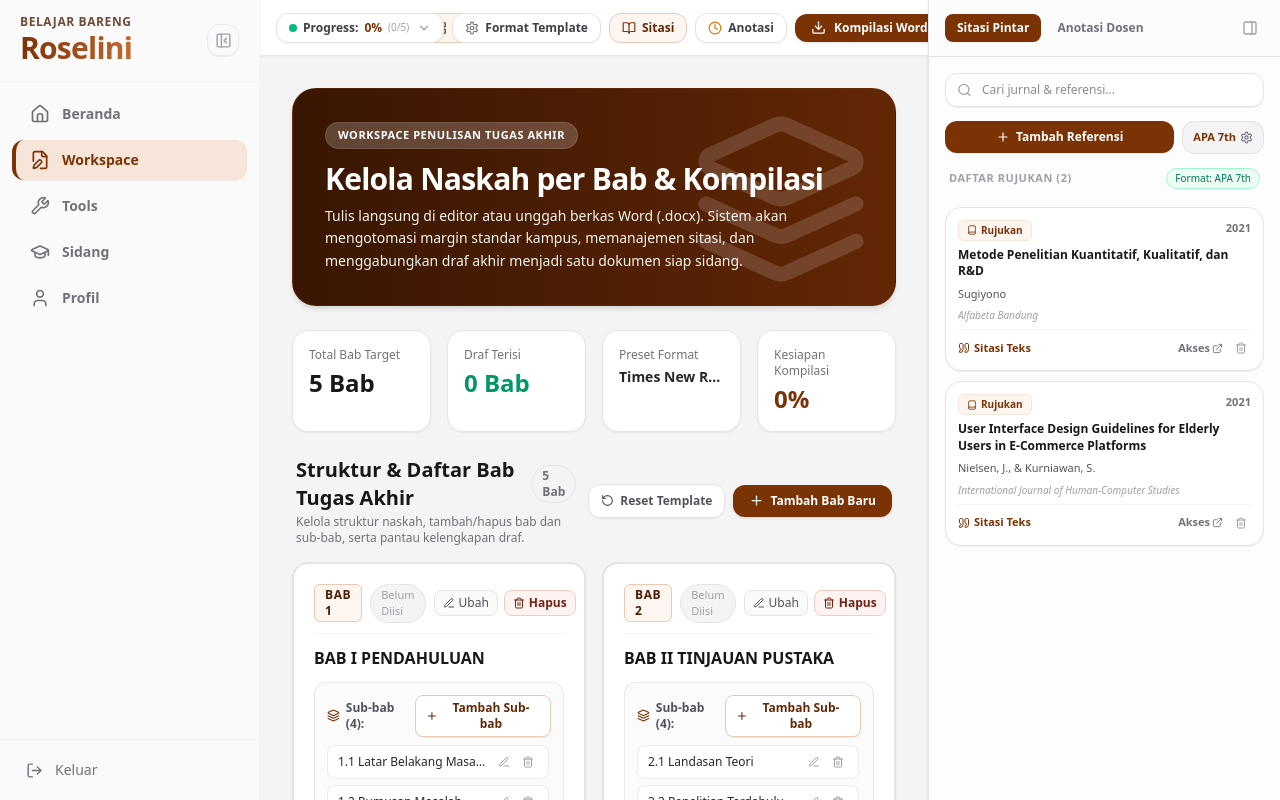
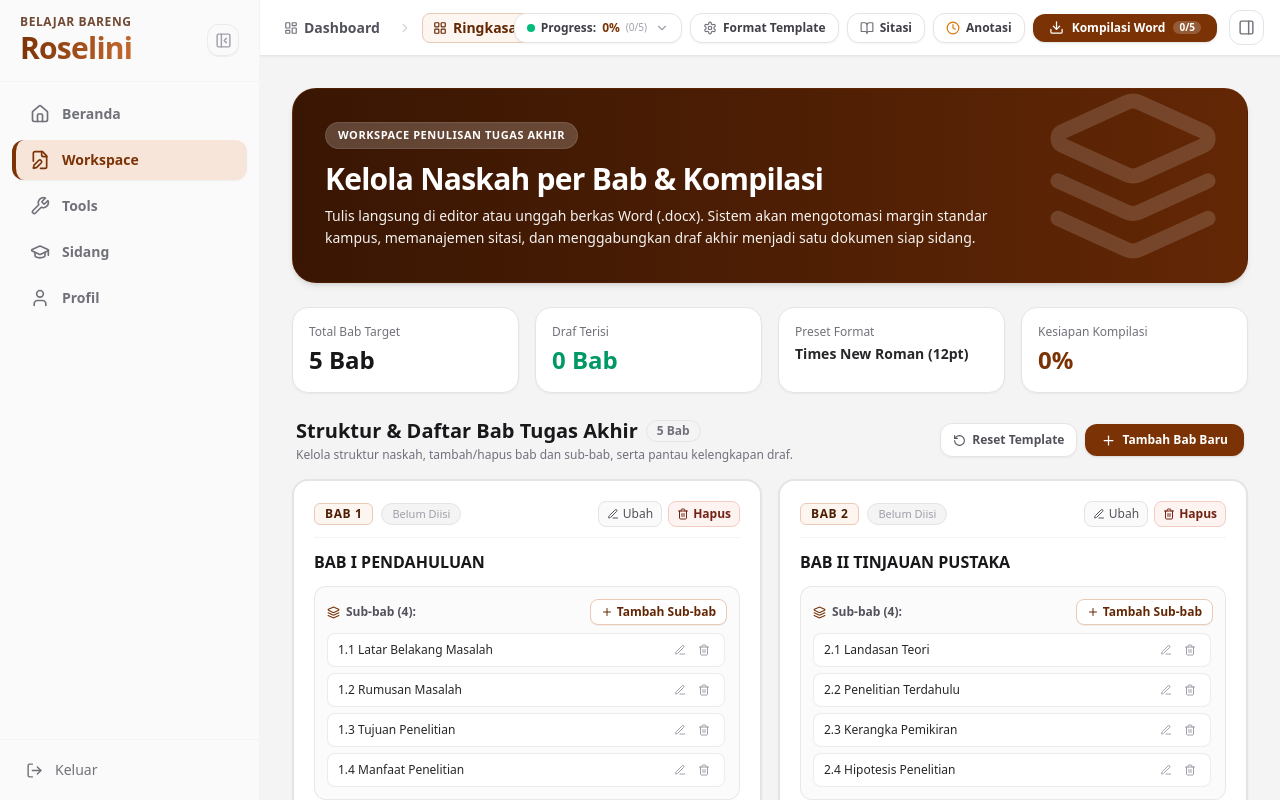
Before and after one commit to azhardanii/bbr-platform, a Next.js app: page /workspace in a window 1280 px wide. Built offline with nearby package versions, Linux system fonts and the light colour scheme.

Commit message:
fix: set right panel to closed by default

```diff
--- a/src/app/workspace/WorkspaceClient.tsx
+++ b/src/app/workspace/WorkspaceClient.tsx
@@ -822,7 +822,7 @@ interface UploadedBab {
 }
 
 export default function WorkspaceClient() {
-  const [rightSidebarOpen, setRightSidebarOpen] = useState(true);
+  const [rightSidebarOpen, setRightSidebarOpen] = useState(false);
   const [activeRightPanel, setActiveRightPanel] = useState<'comments' | 'citations' | 'ai'>('citations');
   const [selectedText, setSelectedText] = useState<string | null>(null);
   const [isFormatModalOpen, setIsFormatModalOpen] = useState(false);
```
